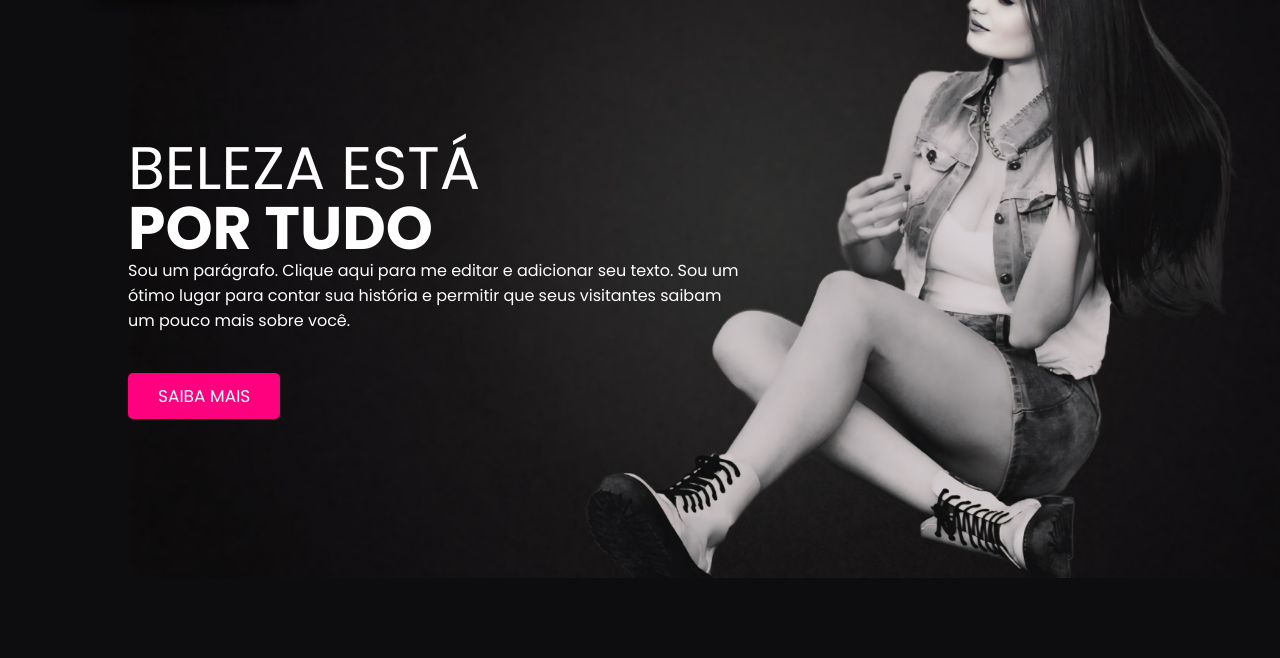
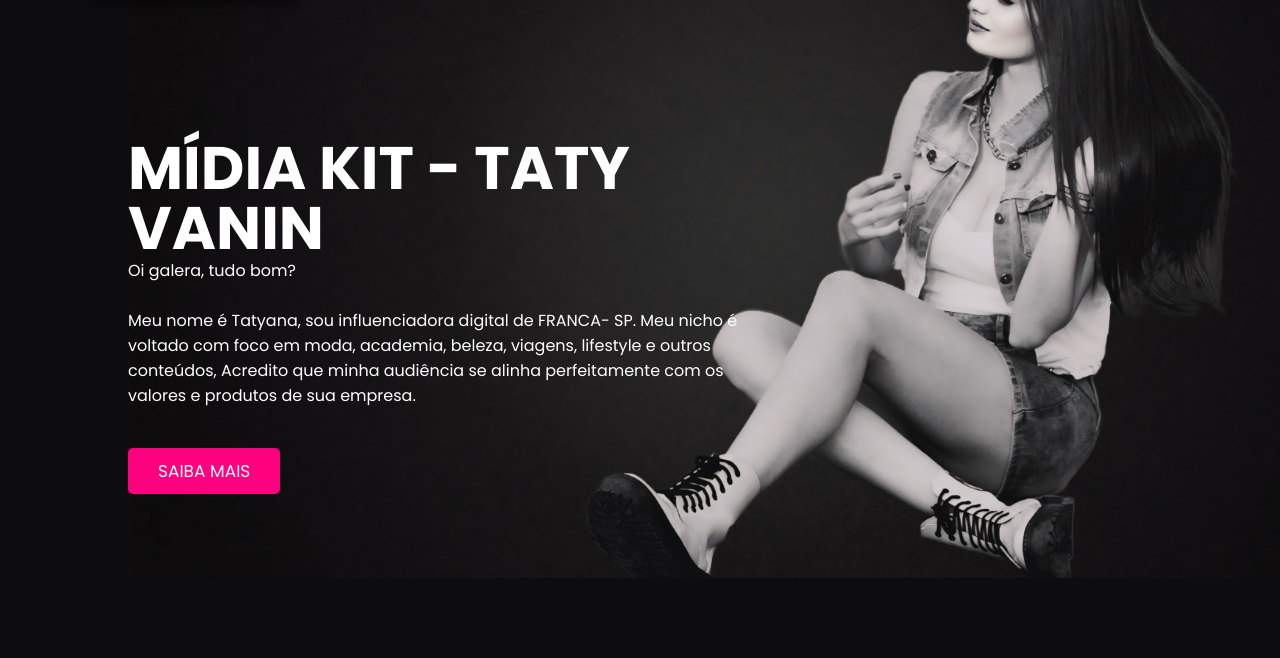
Before and after one commit to Tales-Santos7/t_Frontend, a website: page public/index.html in a window 1280 px wide. Shown: the part 142-800 px from the top of the page. Drawn offline with nearby package versions, Linux system fonts and the light colour scheme; no server answers; a web font is replaced by a local one.

Commit message:
Upgrade files

```diff
--- a/public/index.html
+++ b/public/index.html
@@ -76,10 +76,12 @@
       <div class="overlay"></div>
       <div class="content">
         <!-- Conteúdo base para evitar erros no DOM -->
-        <h1><span>BELEZA ESTÁ</span><br> POR TUDO</h1>
+        <h1>MÍDIA KIT - TATY VANIN</h1>
         <p>
-          Sou um parágrafo. Clique aqui para me editar e adicionar seu texto. Sou um ótimo lugar para contar sua
-          história e permitir que seus visitantes saibam um pouco mais sobre você.
+          Oi galera, tudo bom?<br><br>
+          Meu nome é Tatyana, sou influenciadora digital de FRANCA- SP. Meu nicho é voltado com foco em moda, academia,
+          beleza, viagens, lifestyle e outros conteúdos, Acredito que minha audiência se alinha perfeitamente com os
+          valores e produtos de sua empresa.
         </p>
         <a href="#sobre" class="btn">SAIBA MAIS</a>
         <script>
@@ -269,7 +271,8 @@
     </div>
     <hr>
     <p class="direitos">&copy; 2025 <a href="https://tatyana-vanin.onrender.com/"
-        style="color: #fff; background-color: rgba(0, 0, 0, 0.308); padding: 5px; border-radius: 8px; text-decoration: none;">Taty</a> - Todos os direitos reservados.</p>
+        style="color: #fff; background-color: rgba(0, 0, 0, 0.308); padding: 5px; border-radius: 8px; text-decoration: none;">Taty</a>
+      - Todos os direitos reservados.</p>
   </footer>
 
   <script src="./src/js/index.js"></script>
```
Lines whose indentation alone changed are shown as unchanged.
